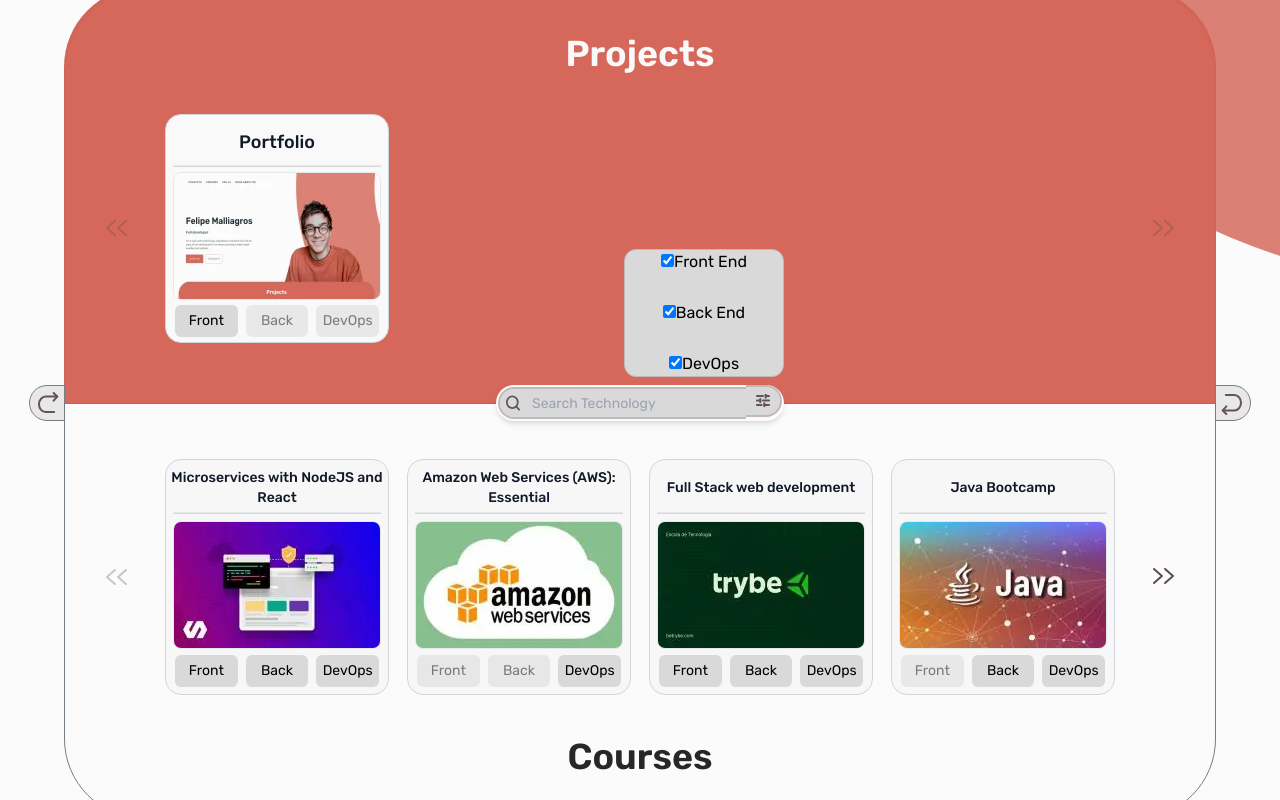
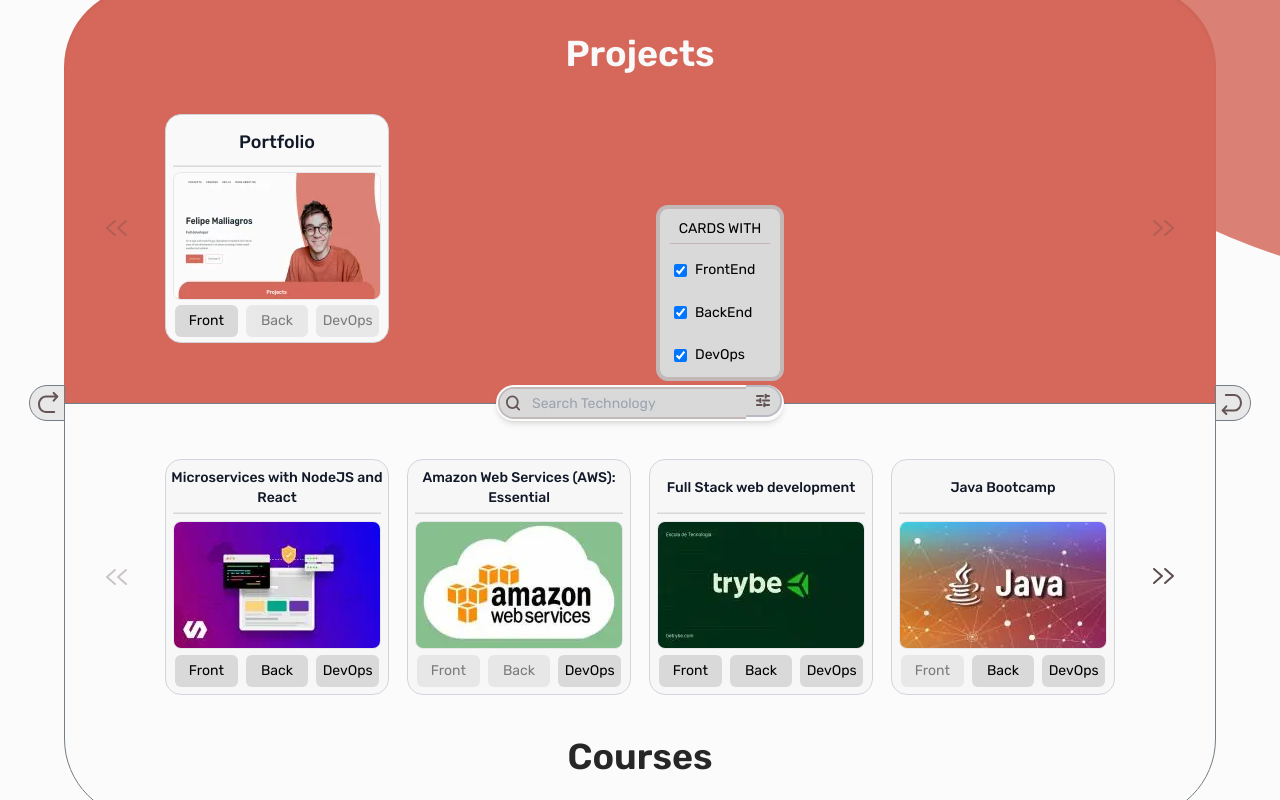
Before and after one commit to felipemalli/portfolio, a React (Vite) app: page / in a window 1280 px wide. Both pictures are taken after a click on the button 764 px from the left and 982 px from the top of the page. Shown: the part 582-1382 px from the top of the page. Built offline with nearby package versions, Linux system fonts and the light colour scheme.

Commit message:
feat: implement filtered box disapears if you click outside

```diff
--- a/src/components/content-card-section/particular/SearchBar.tsx
+++ b/src/components/content-card-section/particular/SearchBar.tsx
@@ -8,6 +8,21 @@ export const SearchBar: React.FC = () => {
   const [search, setSearch] = useState<string>('');
   const inputRef = useRef<HTMLInputElement | null>(null);
   const [filterBox, setFilterBox] = useState<boolean>(false);
+  const filterBoxRef = useRef<HTMLInputElement | null>(null);
+
+  useEffect(() => {
+    document.addEventListener('mousedown', handleClickOutside);
+    return () => {
+      document.removeEventListener('mousedown', handleClickOutside);
+    };
+  }, []);
+
+
+  const handleClickOutside = (event: MouseEvent) => {
+    if (filterBoxRef.current && !filterBoxRef.current.contains(event.target as Node)) {
+      setFilterBox(false);
+    }
+  };
 
   useEffect(() => {
     const handleEnterPress = (event: KeyboardEvent) => {
@@ -26,8 +41,8 @@ export const SearchBar: React.FC = () => {
   const { allCourses, setFilteredCourses } = useCourseContext();
 
   const checkboxValues = [
-    { id: 1, value: 'frontend', label: 'Front End', isChecked: true },
-    { id: 2, value: 'backend', label: 'Back End', isChecked: true },
+    { id: 1, value: 'frontend', label: 'FrontEnd', isChecked: true },
+    { id: 2, value: 'backend', label: 'BackEnd', isChecked: true },
     { id: 3, value: 'devops', label: 'DevOps', isChecked: true },
   ];
 
@@ -40,10 +55,10 @@ export const SearchBar: React.FC = () => {
   }, [search]);
 
   const filterBySkill = (cards: ICard[]) => {
-    const filteredCards: ICard[] = cards.filter((tech: ICard) => (
-      (tech.techAreas.backend?.skills.some((skill) => skill.toLowerCase().includes(search.toLowerCase()))) ||
-      (tech.techAreas.frontend?.skills.some((skill) => skill.toLowerCase().includes(search.toLowerCase()))) ||
-      (tech.techAreas.devops?.skills.some((skill) => skill.toLowerCase().includes(search.toLowerCase())))
+    const filteredCards: ICard[] = cards.filter((card: ICard) => (
+      (card.techAreas.backend?.skills.some((skill) => skill.toLowerCase().includes(search.toLowerCase()))) ||
+      (card.techAreas.frontend?.skills.some((skill) => skill.toLowerCase().includes(search.toLowerCase()))) ||
+      (card.techAreas.devops?.skills.some((skill) => skill.toLowerCase().includes(search.toLowerCase())))
     ));
     return filteredCards;
   };
@@ -53,16 +68,12 @@ export const SearchBar: React.FC = () => {
       .filter((checkbox) => checkbox.isChecked)
       .map((checkbox) => checkbox.value);
 
-    const filteredCards: ICard[] = cards.filter((tech: ICard) => (
-      (checkboxAreas.some((area) => area in tech.techAreas))
+    const filteredCards: ICard[] = cards.filter((card: ICard) => (
+      (checkboxAreas.some((area) => area in card.techAreas))
     ));
 
     return filteredCards;
   };
-
-  // const filterByBigCourse = () => {
-  //   console.log('a');
-  // };
 
   useEffect(() => {
     applyFilters();
@@ -86,9 +97,14 @@ export const SearchBar: React.FC = () => {
       />
       <div>
         {filterBox && (
-          <div className='absolute flex flex-col items-center justify-between w-40 h-32 right-0 bottom-11 rounded-xl bg-[#d9d9d9] border boder- border-[#c3b8b8]'>
+          <div ref={filterBoxRef} className='absolute flex flex-col justify-between w-32 h-44 p-2.5 right-0 bottom-10 rounded-xl bg-[#d9d9d9] border-4 border-[#c3b8b8]'>
+            <div>
+              <p className='text-sm text-center'>CARDS WITH</p>
+              <hr className='bg-[#c3b8b8] h-[0.5px] w-full border-none  mt-1 -mb-1'></hr>
+            </div>
             {checkboxes.map(({id, value, label, isChecked}) => (
-              <label key={id} htmlFor={`checkbox-${id}`}>
+
+              <label key={id} htmlFor={`checkbox-${id}`} className='flex h-8 items-center text-sm ml-1 gap-2 -mb-1 w-full'>
                 <input
                   type="checkbox"
                   value={value}
@@ -104,7 +120,7 @@ export const SearchBar: React.FC = () => {
             ))}
           </div>
         )}
-        <button className='rounded-r-full border-y-2 border-r-2 h-8 px-2 border-[#c3b8b8] bg-[#d9d9d9] hover:bg-[#eaeced] active:bg-[#d9d9d9]'
+        <button className='rounded-r-full border-y-2 border-r-2 h-8 px-2 border-[#b8bbc3] bg-[#d9d9d9] hover:bg-[#eaeced] active:bg-[#d9d9d9]'
           onClick={() => setFilterBox(!filterBox)}>
           <img src="src/assets/icons/filterIcon.svg" className='w-4.5 rounded-r-full mr-1.5' alt='Filter technology'></img>
         </button>
```
